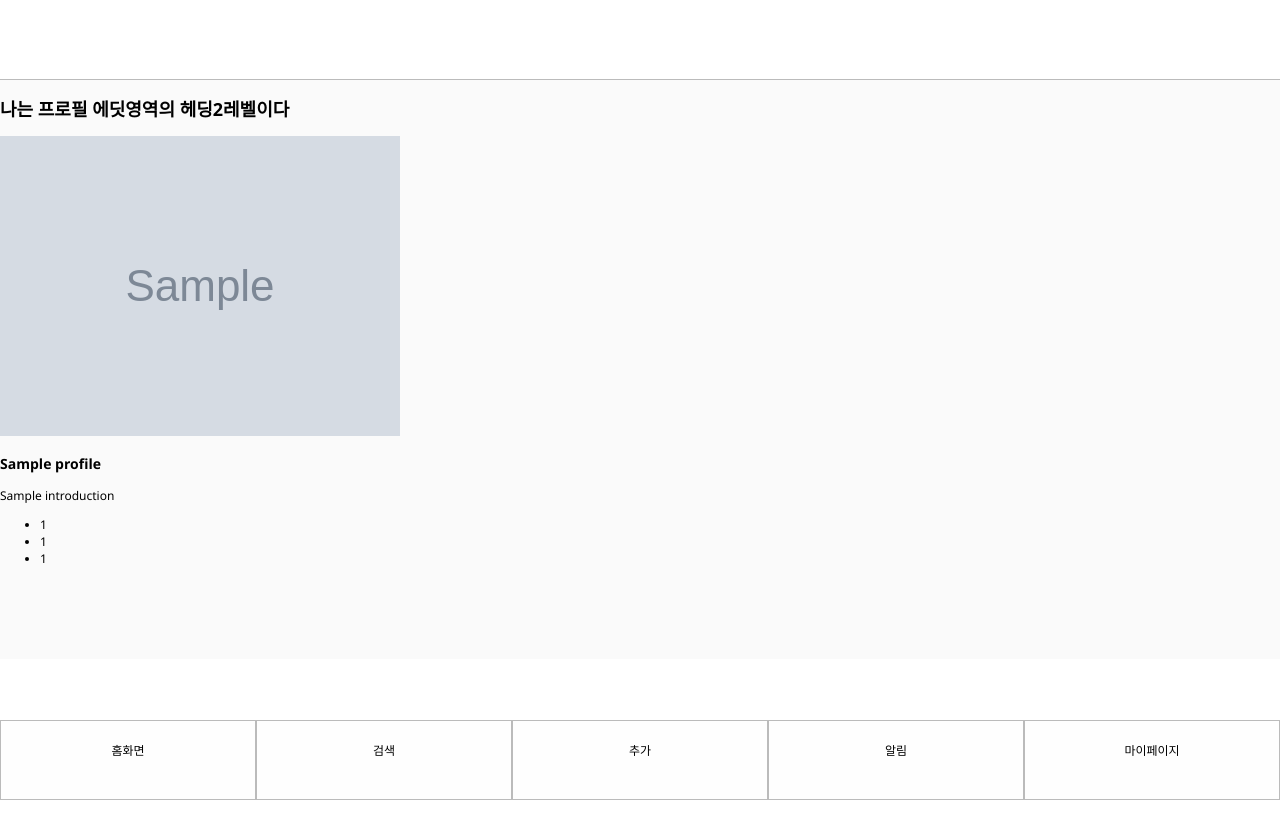
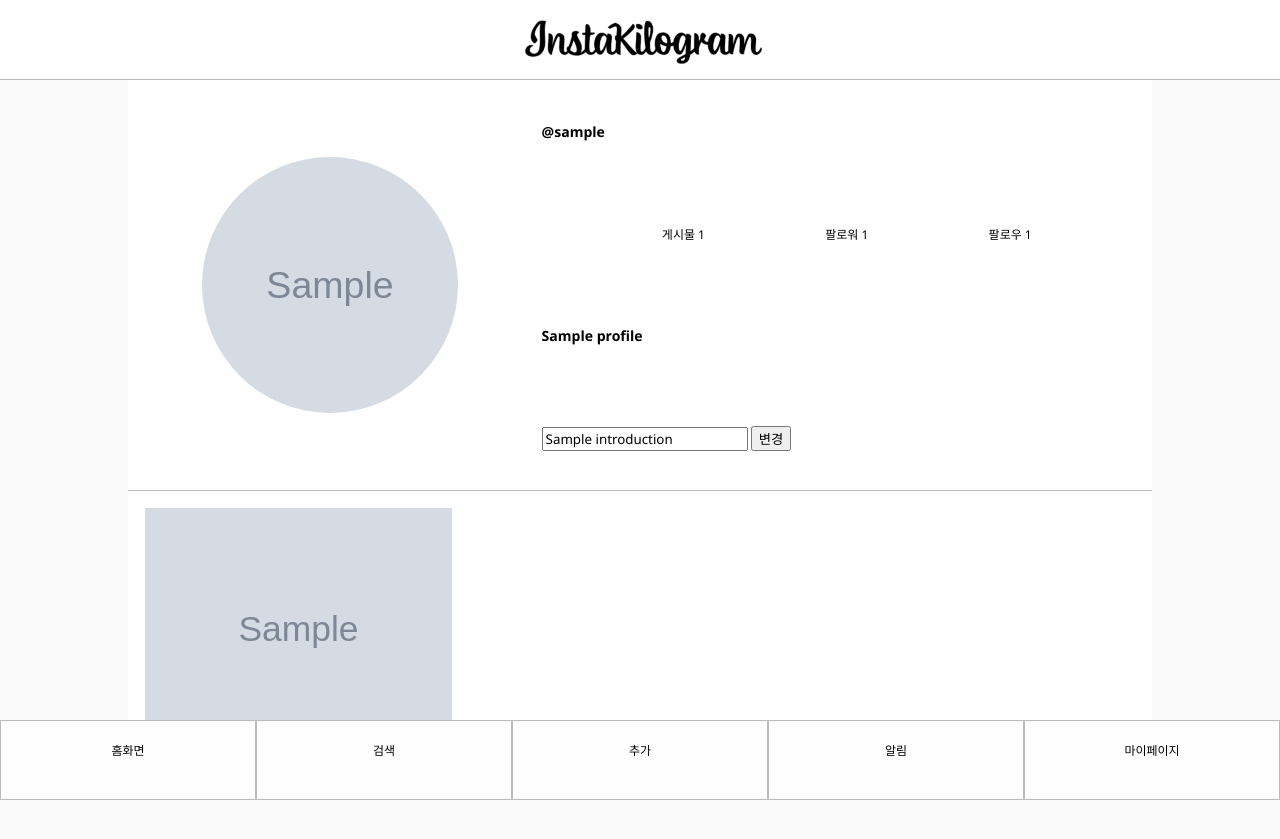
Before and after one commit to hanana1253/instakg, a Django app: template authentication/templates/profile_edit.html in a window 1280 px wide. Before the commit the page ends 800 px from the top, so only its background shows below. Run offline with Django 3.2, Linux system fonts and the light colour scheme; the template is opened without the code that fills it: most values are stand-ins (such as "Sample title", 1, 10 or a date in 2020); grey boxes marked "Sample" are stand-in pictures; style sheets or scripts are compiled from the project's sources; some web fonts are replaced.

Commit message:
feat: Add headers in profile and posting detail/edit view

```diff
--- a/authentication/dto.py
+++ b/authentication/dto.py
@@ -11,3 +11,8 @@ class SignupDto():
 class LoginDto():
     userid: str
     userpw: str
+
+@dataclass
+class EditDto():
+    my_pk: int
+    introduction: str
--- a/authentication/static/css/profile.css
+++ b/authentication/static/css/profile.css
@@ -12,7 +12,7 @@
   grid-template-columns: repeat(5, 1fr);
   grid-column-gap: 10px;
   align-items: center;
-  grid-template-areas: "img img username username follow-btn" "img img counters counters counters" "img img nickname nickname ." "img img description description .";
+  grid-template-areas: "img img username username follow-btn" "img img counters counters counters" "img img name name ." "img img introduction introduction .";
 }
 .profile img {
   width: 20vw;
@@ -34,11 +34,11 @@
 .profile .profile-counters span {
   font-weight: 550;
 }
-.profile > h3 {
-  grid-area: nickname;
+.profile .profile-name {
+  grid-area: name;
 }
-.profile > p {
-  grid-area: description;
+.profile .profile-introduction {
+  grid-area: introduction;
 }
 
 .photo-list {
--- a/authentication/static/sass/profile.scss
+++ b/authentication/static/sass/profile.scss
@@ -15,8 +15,8 @@
   grid-template-areas:
     "img img username username follow-btn"
     "img img counters counters counters"
-    "img img nickname nickname ."
-    "img img description description .";
+    "img img name name ."
+    "img img introduction introduction .";
   & img {
     width: 20vw;
     height: 20vw;
@@ -37,11 +37,11 @@
       font-weight: 550;
     }
   }
-  & > h3 {
-    grid-area: nickname;
+  & .profile-name {
+    grid-area: name;
   }
-  & > p {
-    grid-area: description;
+  & .profile-introduction {
+    grid-area: introduction;
   }
 }
 .photo-list {
--- a/authentication/templates/profile_edit.html
+++ b/authentication/templates/profile_edit.html
@@ -1,25 +1,34 @@
 {% extends 'base.html' %}
+{% load static %}
 {% block head %}
+<link rel="stylesheet" href="{% static 'css/profile.css' %}">
 {% endblock head %}
+{% block header %}
+  <h1 class="logo">InstaKilogram</h1>
+{% endblock header %}
 {% block maincontent %}
-<h2>나는 프로필 에딧영역의 헤딩2레벨이다</h2>
 {% include 'navbar.html' %}
-
-<!-- 프로필 사진 -->
-<img src="{{ profile.profile_img.url }}" alt="프로필사진"/>
-<h3>{{ profile.name }}</h3>
-<p>{{ profile.introduction }}</p>
-<ul class="profile_counters">
-  <li>{{ profile.posts.all | length }}</li>
-  <!-- relationship 모델 추가하거나 아예 get_context_data로 오버라이딩하기 -->
-  <li>{{ profile.relationship.followers | length }}</li>
-  <li>{{ profile.relationship.followings | length }}</li>
-</ul>
-{% if user == profile.user %}
-<a href="{% url 'user:edit' profile.pk %}">프로필 편집</a>
-{% endif %}
-
-<!-- 계정 아이디, 게시물 수, 팔로잉 팔로워 수, 유저 닉네임, 유저 소개글 -->
-<!-- 내 페이지인 경우 프로필 편집 버튼 -->
-<!-- 게시물 article로 -->
+<div class="profile">
+  <img src="{{ profile.profile_img.url }}" alt="프로필사진"/>
+  <h3 class="profile-username">@{{ profile.user.username }}</h3>
+  <ul class="profile-counters reset-list">
+    <li class="post-count">게시물 <span>{{ profile.posts.all | length }}</span></li>
+    <li class="followers-count">팔로워 <span>{{ profile.relationship.followers.all | length }}</span></li>
+    <li class="following-count">팔로우 <span>{{ profile.target_relationship.all | length }}</span></li>
+  </ul>
+  <h3 class="profile-name">{{ profile.name }}</h3>
+  <span class="profile-introduction"><form class="profile-edit-form" action="{% url 'user:edit' profile.pk %}" method="POST">
+    {% csrf_token %}
+    <input type="text" name="introduction" value="{{ profile.introduction }}" />
+    <button type="submit">변경</button>
+  </form></span>
+</div>
+<div class="photo-list">
+  {% for posting in profile.postings.all %}
+  {% if posting.is_deleted %}
+  {% else %}
+  <a href="{% url 'posting:detail' posting.pk %}"><img src="{{ posting.photo.url }}" alt="사진" /></a>
+  {% endif %}
+  {% endfor %}
+</div>
 {% endblock maincontent %}
--- a/posting/templates/edit.html
+++ b/posting/templates/edit.html
@@ -3,8 +3,10 @@
 {% block head %}
 <link rel="stylesheet"  type="text/css" href="{% static 'css/detail.css' %}">
 {% endblock head %}
+{% block header %}
+  <h1 class="logo">InstaKilogram</h1>
+{% endblock header %}
 {% block maincontent %}
-<h2>나는 포스팅 edit 페이지</h2>
 <article class="detail">
   <img src="{{ posting.photo.url }}" alt="{{ posting.author.name }}이 올린 게시물 사진" />
   <h3><a class="author-profile" href="{% url 'user:detail' posting.author.pk %}">{{ posting.author.user.username }}</a></h3>
--- a/posting/templates/posting_detail.html
+++ b/posting/templates/posting_detail.html
@@ -4,6 +4,9 @@
 {% block head %}
 <link rel="stylesheet"  type="text/css" href="{% static 'css/detail.css' %}">
 {% endblock head %}
+{% block header %}
+  <h1 class="logo">InstaKilogram</h1>
+{% endblock header %}
 {% block maincontent %}
 {% include 'navbar.html' %}
 <article class="detail">
```
Also changed, not shown: authentication/services.py (+10 -1 lines), authentication/templates/profile.html (+4 -4 lines), authentication/views.py (+11 -1 lines), posting/templates/comment_form.html (+4 -5 lines), media/posting_pics/weekly.jpg (added).
